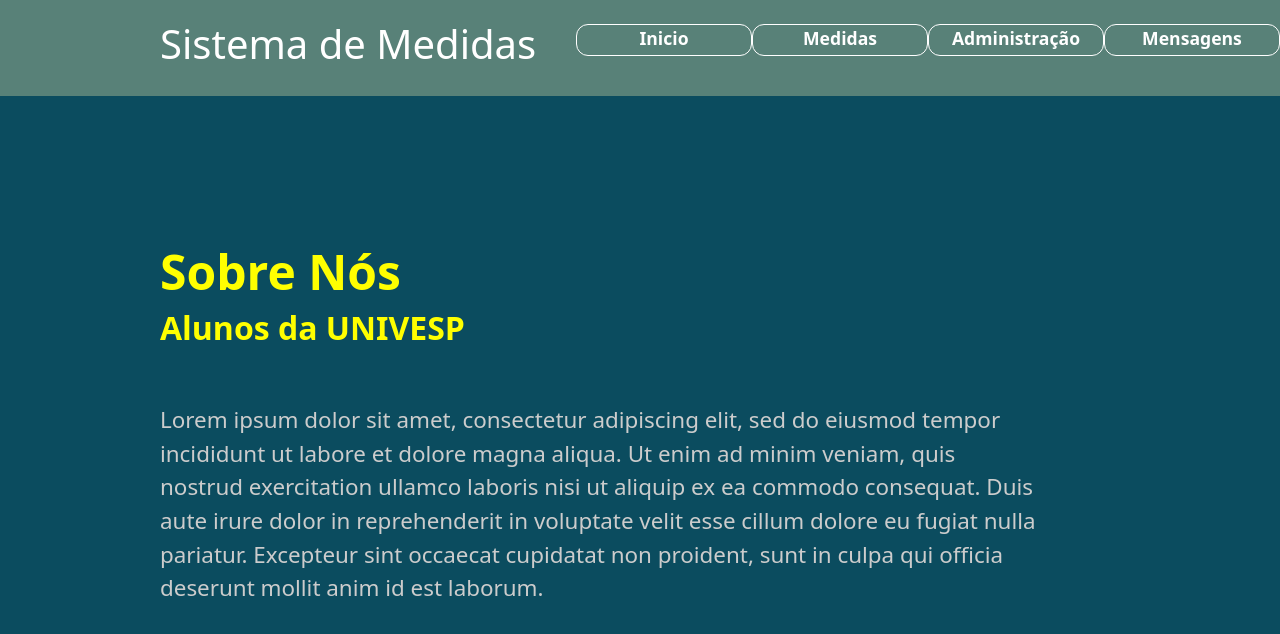
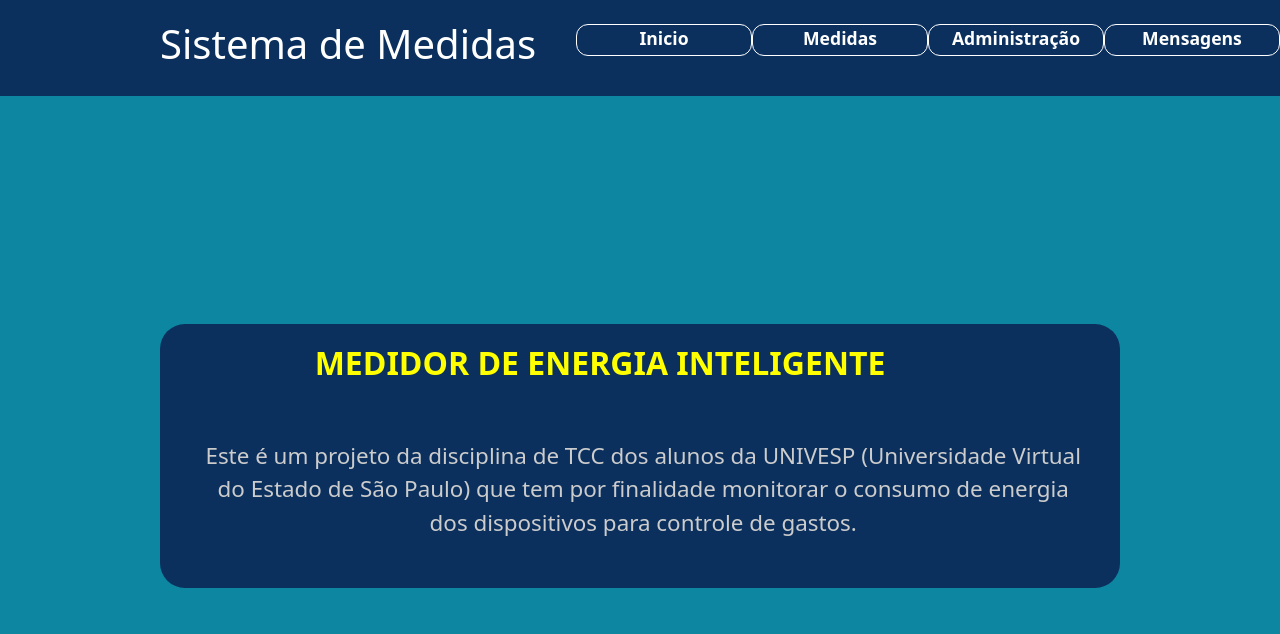
Before and after one commit to EderLimaDev/Dashboard, a React (Create React App) app in the folder frontend/: page / in a window 1280 px wide. Shown: the top 634 px of the page. Built offline with nearby package versions, Linux system fonts and the light colour scheme.

Commit message:
"estilos menu"

```diff
--- a/frontend/src/componentes/aboutUs.js
+++ b/frontend/src/componentes/aboutUs.js
@@ -14,15 +14,21 @@ const Inicio = styled.div`
 const Descricao = styled.div`
     flex: 1;
     padding-right: 5rem;
-    h2{
-        font-weight: bold;
-        font-size: 3rem;
-        color: yellow;
-    }
+    background-color: #0b305e;
+    border-radius: 25px;
+    text-align: center;
+
     h3{
         font-weight: bold;
         font-size: 2rem;
         color: yellow;
+        padding-top: 20px;
+    }
+    p{
+        margin:auto;
+        width:100%;
+        margin-left: 2.7rem;
+
     }
 
 
@@ -34,11 +40,8 @@ const AboutUsPage = ()=>{
         <Inicio>
             <Descricao>
             <div>
-            <h2>Sobre Nós</h2>
-            <h3>Alunos da UNIVESP</h3>
-            <p>Lorem ipsum dolor sit amet, consectetur adipiscing elit, sed do eiusmod tempor incididunt ut labore et dolore magna aliqua. Ut enim ad minim veniam,
-            quis nostrud exercitation ullamco laboris nisi ut aliquip ex ea commodo consequat. Duis aute irure dolor in reprehenderit in voluptate velit esse cillum
-            dolore eu fugiat nulla pariatur. Excepteur sint occaecat cupidatat non proident, sunt in culpa qui officia deserunt mollit anim id est laborum.</p>
+            <h3>MEDIDOR DE ENERGIA INTELIGENTE</h3>
+            <p>Este é um projeto da disciplina de TCC dos alunos da UNIVESP (Universidade Virtual do Estado de São Paulo) que tem por finalidade monitorar o consumo de energia dos dispositivos para controle de gastos.</p>
             </div>
             </Descricao>
         </Inicio>
--- a/frontend/src/componentes/admin/AdmDevice.js
+++ b/frontend/src/componentes/admin/AdmDevice.js
@@ -11,9 +11,6 @@ const Foto = styled(Image)`
     height: 50px;
 `;
 
-const H5 = styled.div`
-    color: yellow;
-`;
 
 const AdmDevice = ()=>{
 
@@ -85,11 +82,11 @@ const AdmDevice = ()=>{
                 <Table striped bordered hover variant="dark">
                     <thead>
                         <tr>
-                            <th><H5>Foto</H5></th>
-                            <th><H5>Device ID</H5></th>
-                            <th><H5>Nome</H5></th>
-                            <th><H5>Data de cadastro</H5></th>
-                            <th><H5>Ações</H5></th>
+                            <th><h5>Foto</h5></th>
+                            <th><h5>Device ID</h5></th>
+                            <th><h5>Nome</h5></th>
+                            <th><h5>Data de cadastro</h5></th>
+                            <th><h5>Ações</h5></th>
                         </tr>
                     </thead>
                     <tbody>
--- a/frontend/src/componentes/cards.js
+++ b/frontend/src/componentes/cards.js
@@ -4,10 +4,12 @@ import {Link} from 'react-router-dom';
 
 const StyleCards = styled.div`
     box-sizing: border-box;
-    background-color: #58617b;
+    background-color: #0b305e;
     border-color: black;
+    border-radius: 12px;
     cursor: pointer;
     overflow: hidden;
+
 
     a{
         text-decoration: none;
@@ -16,19 +18,28 @@ const StyleCards = styled.div`
 `;
 const Conteudo = styled.div`
     display: flex;
+    align-items:center;
     flex-direction: column;
     justify-content: space-around;
     width: 100%;
     height: 100%;
+
+    img{
+        max-width: 200px;
+
+    }
+
+
     h3{
-        padding-left: 1rem;
+
         color: white;
         font-weight: bold;
         text-align: center;
     }
     h4{
         padding-left: 1rem;
-        color: black;
+        padding: 0.3rem 1rem;
+        color: white;
         font-weight: bold;
     }
 
--- a/frontend/src/componentes/globalStyles.js
+++ b/frontend/src/componentes/globalStyles.js
@@ -8,7 +8,7 @@ const EstilosGlobais = createGlobalStyle `
     }
 
     body{
-        background: #0B4C5F;
+        background: #0d86a2;
         overflow-x: hidden;
         text-decoration: none;
     }
@@ -29,7 +29,7 @@ const EstilosGlobais = createGlobalStyle `
     }
 
     h3{
-        color: white;
+        color: black;
     }
 
     a{
--- a/frontend/src/componentes/menu.js
+++ b/frontend/src/componentes/menu.js
@@ -3,7 +3,7 @@ import styled from "styled-components";
 import {Link} from 'react-router-dom'
 
 const StyledMenu = styled.div`
-    background: #588178;
+    background: #0b305e;
     color: white;
     font-weight: bold;
     min-height: 10vh;
@@ -12,6 +12,7 @@ const StyledMenu = styled.div`
     justify-content: space-between;
     align-items: center;
     padding: 1rem 10rem;
+    box-shadow: 10px black;
 
 
     ul{
@@ -29,7 +30,7 @@ const StyledMenu = styled.div`
         margin: auto;
         border-radius: 12px;
         &:hover{
-            color: red;
+            color: #0b305e;
             border:none;
         }
 
--- a/frontend/src/paginas/Admin.js
+++ b/frontend/src/paginas/Admin.js
@@ -25,7 +25,11 @@ const Descricao = styled.div`
         color: yellow;
 
     }
+
+
 `;
+
+
 
  const Geral = styled.div`
     h5{
@@ -34,6 +38,7 @@ const Descricao = styled.div`
         font-weight: bold;
     }
  `;
+
 
 
 
```
